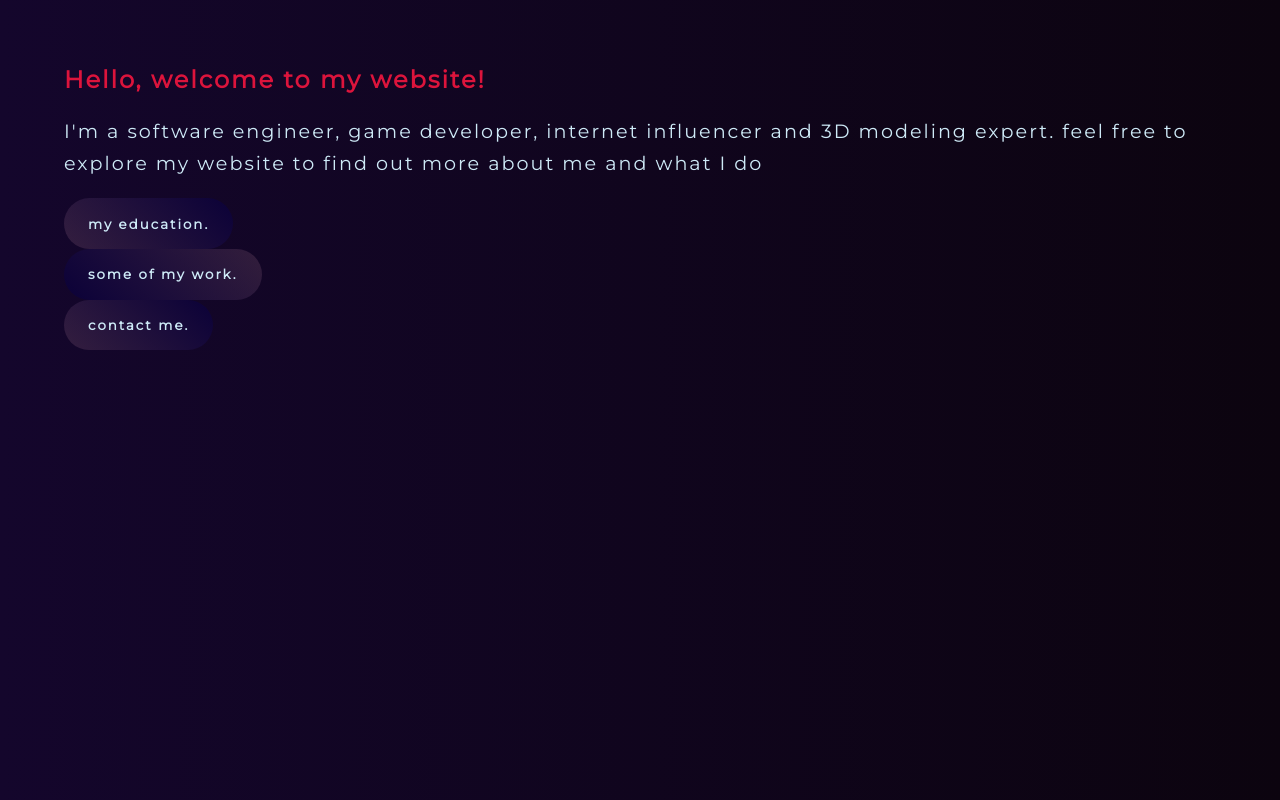
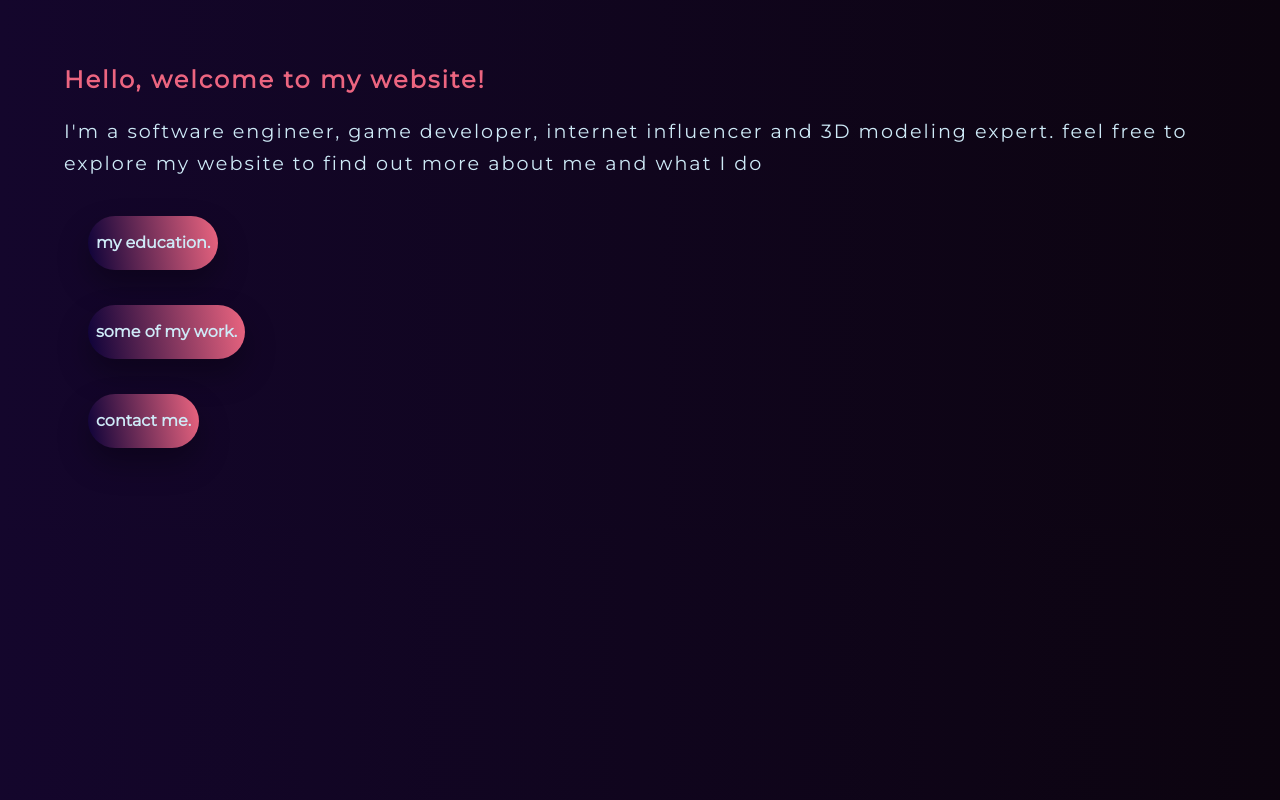
Before and after one commit to Rr2410/personalWebsite, a plain HTML site: page homePage.html in a window 1280 px wide. Drawn offline with Linux system fonts and the light colour scheme.

Commit message:
style improvments

```diff
--- a/homePage.html
+++ b/homePage.html
@@ -27,9 +27,9 @@
 
 
 
-        <button id="button-edu"><a href="./CVnEDU.html">my education.</a></button>
-        <button id="button-exm"><a href="./workExamples.html">some of my work.</a></button>
-        <button id="button-contact"><a href="./contactMe.html">contact me.</a></button>
+        <button id="button-edu"><span>my education.</span></button>
+        <button id="button-exm"><span>some of my work.</span></button>
+        <button id="button-contact"><span>contact me.</span></button>
 
 
 
--- a/styles.css
+++ b/styles.css
@@ -5,7 +5,7 @@ body{
     letter-spacing: 2px;
 }
 h1{
-    color: crimson;
+    color: rgb(236, 101, 128);
     font-size: 150%;
     line-height: 4vh;
 }
@@ -20,27 +20,7 @@ a{
     letter-spacing: 2px;
 
 }
-/* .right{
-    width: 40%;
-    height: 50%;
-    background-color:#FFE066 ;
-    float:right;
-    padding: 5px;
-    border-radius: 10px;
-    background-image: linear-gradient(225deg, #08ca22,#ffb7c323);
 
-}
-.left{
-    width: 40%;
-    height: 50%;
-    background-color: #FFB7C3;
-    float: left;
-    padding: 5px;
-    border-radius: 10px;
-    background-image: linear-gradient(225deg,#ffb7c323,#FFE066);
-    position: relative;
-
-} */
 button{
 display: grid;
 grid-auto-flow: column;
@@ -51,8 +31,37 @@ padding: 1em 1.5em;
 border-radius: 9em;
 font-family: 'Montserrat', sans-serif;
 font-weight: 600;
+box-shadow: none;
+    text-decoration: none;
+    color: #CEEAF7;
+    background: transparent;
+    transform-style: preserve-3d;
+    height: auto;
+    float: none;
 }
-#button-edu{
+button span {
+    background: linear-gradient(80deg, #0b0138,rgb(236, 101, 128));
+    font-size: 1rem;
+    padding: 0.2rem 0.5rem;
+    line-height: 3rem;
+    will-change: transform, filter;
+    float: none;
+    margin: 0;
+    transition: all 0.15s ease-out;
+    height: auto;
+    border-radius: 100px;
+    overflow: hidden;
+    display: block;
+    margin: 0px auto;
+    display: block;
+    transform: rotateX(0deg) rotateY(0deg) scale(1);
+    filter: drop-shadow(0 15px 15px rgba(0, 0, 0, 0.3));
+    font-weight: 600;
+    perspective-origin: 0 0;
+    letter-spacing: 0;
+
+}
+/* #button-edu{
 background: linear-gradient(225deg, #0b0138, #ffb7c323)border-box;
 
 }
@@ -63,7 +72,7 @@ background: linear-gradient(225deg, #0b0138, #ffb7c323) border-box;
 #button-exm{
 background: linear-gradient(225deg, #ffb7c323, #0b0138) border-box;
 
-}
+} */
 /* .center{
 
 } */
```
